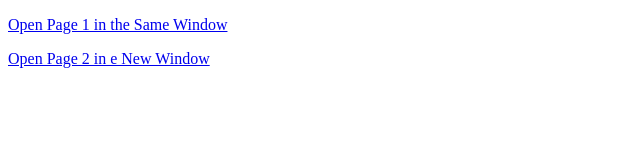
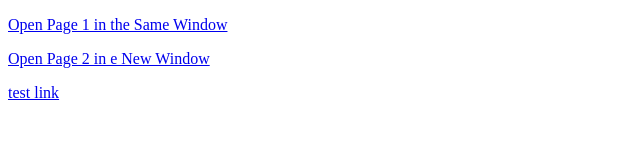
Before and after one commit to York1004/York1004.github.io, a plain HTML site: page index.html in a window 1280 px wide. Shown: the full height of the page, 0-640 px from the left. Drawn offline with Linux system fonts and the light colour scheme.

Commit message:
Add files via upload

```diff
--- a/index.html
+++ b/index.html
@@ -7,6 +7,7 @@
 <body>
 <p><a href="https://www.nttu.edu.tw/"target="_self">Open Page 1 in the Same Window</a></p>
 <p><a href="https://www.nttu.edu.tw/"target="_blank">Open Page 2 in e New Window</a></p>
+<p><a href="test.html">test link</a></p>
 
 </body>
 </html>
```
